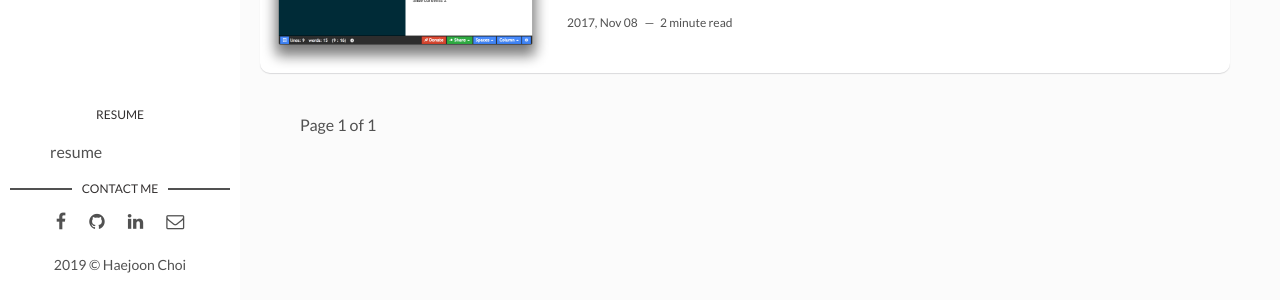
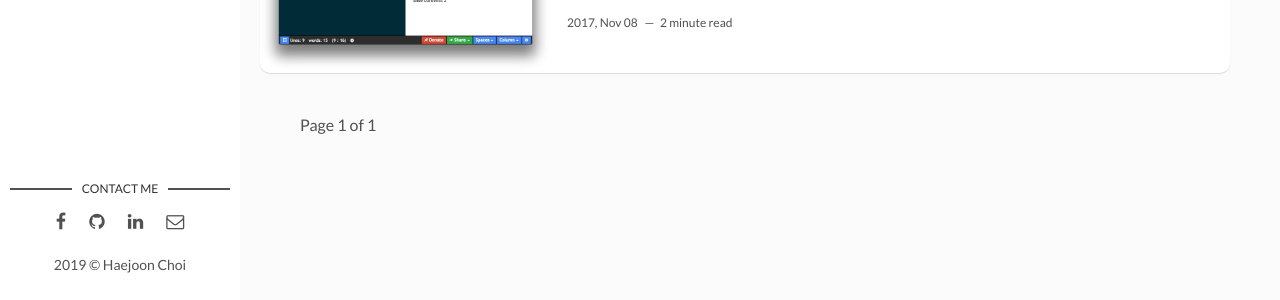
Before and after one commit to HaejoonChoi/HaejoonChoi.github.io-old, a Jekyll site: the page built from index.html, in a window 1280 px wide. Shown: the part 591-891 px from the top of the page. Built offline with Jekyll 4.4.1, drawn with Linux system fonts in a browser that asks for light colours; the list of posts is cut into pages by our own code.

Commit message:
Hide resume part (to be continued later)

```diff
--- a/_layouts/main.html
+++ b/_layouts/main.html
@@ -13,9 +13,9 @@ layout: default
     </div>
   </header> <!-- End Header -->
   <footer>
-    <section class="resume">
+    <!-- <section class="resume">
       <h3 class="resume-title">Resume</h3>
-      <ul>resume</ul>
+      <ul>resume</ul> -->
     <section class="contact">
       <h3 class="contact-title">Contact me</h3>
       <ul>
```
